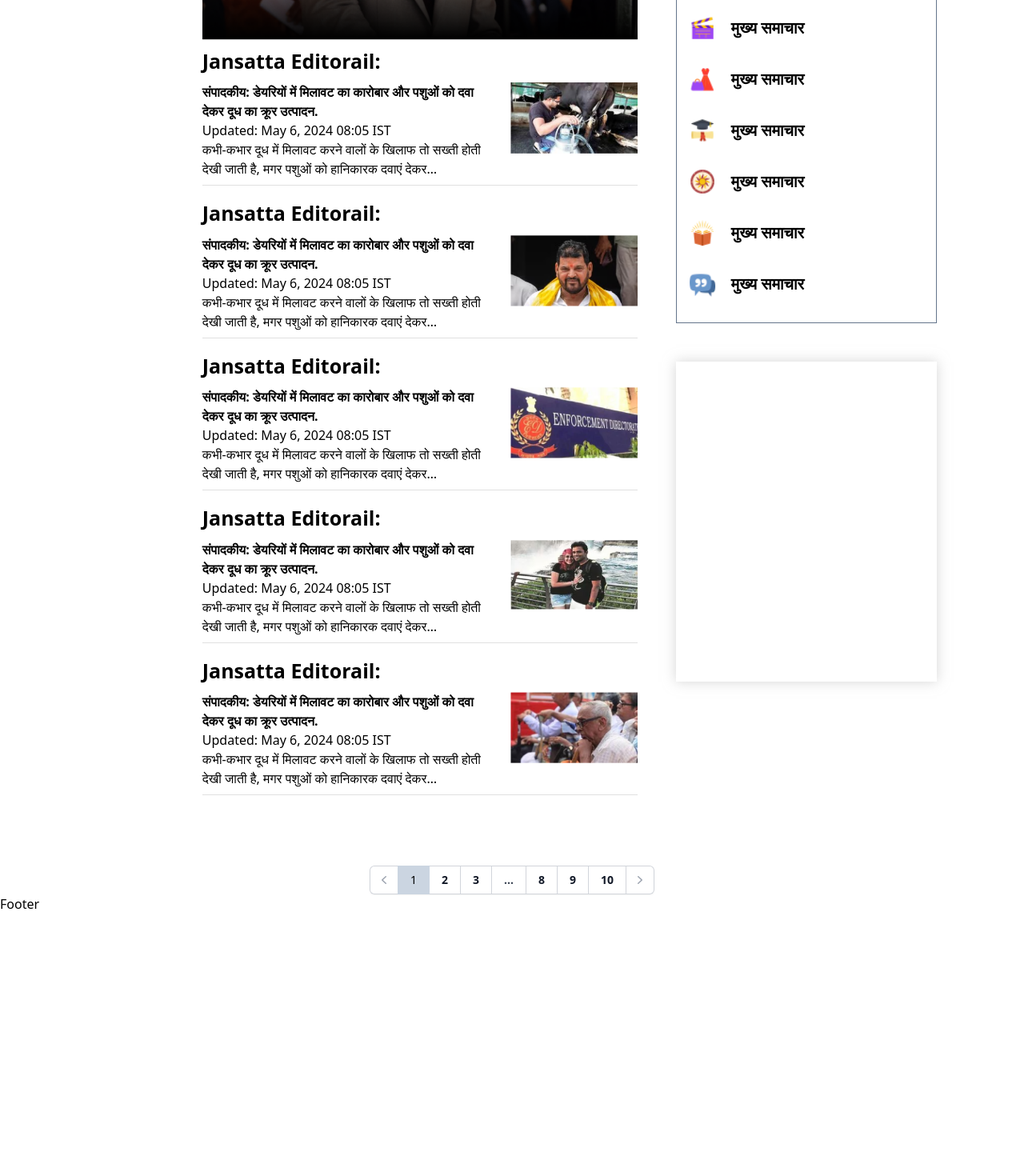
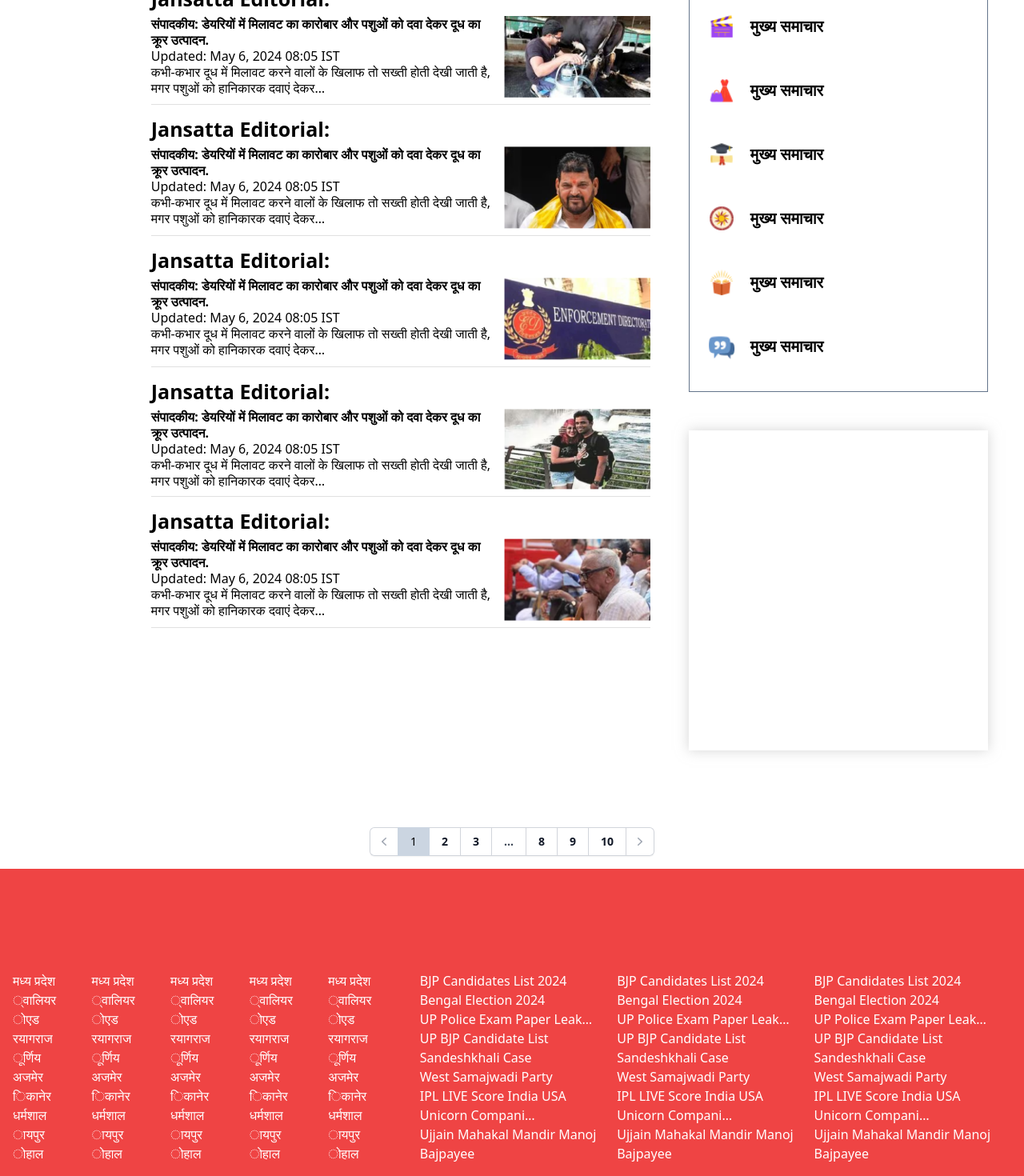
Before and after one commit to sidram403/news-paper, a React (Vite) app: page / in a window 1280 px wide. Shown: the part 900-2370 px from the top of the page at 80% size. Before the commit the page ends 2042 px from the top, so only its background shows below. Built offline with nearby package versions, Linux system fonts and the light colour scheme.

Commit message:
footer added

```diff
--- a/src/components/Footer.jsx
+++ b/src/components/Footer.jsx
@@ -1,9 +1,63 @@
-import React from 'react'
+import React from "react";
 
 const Footer = () => {
   return (
-    <div>Footer</div>
-  )
-}
+    <div className="py-8 w-full px-4 bg-red-500 text-white">
+      <div className="mt-24 flex flex-col md:flex-row items-start gap-4">
+        <div className="w-full md:w-2/5 flex flex-wrap">
+          {Array(5)
+            .fill("")
+            .map((_, index) => (
+              <div key={index} className="w-1/2 md:w-1/5 mb-4">
+                <ul className="space-y-0">
+                  {[
+                    "मध्य प्रदेश",
+                    "्वालियर",
+                    "ोएड",
+                    "रयागराज",
+                    "ूर्णिय",
+                    "अजमेर",
+                    "िकानेर",
+                    "धर्मशाल",
+                    "ायपुर",
+                    "ोहाल",
+                  ].map((link, i) => (
+                    <li key={i}>{link}</li>
+                  ))}
+                </ul>
+              </div>
+            ))}
+        </div>
+        <div className="w-full md:w-3/5 flex flex-wrap">
+          {Array(3)
+            .fill("")
+            .map((_, index) => (
+              <div key={index} className="w-1/2 md:w-1/3 mb-4">
+                <ul className="space-y-0">
 
-export default Footer
+                  {[
+                    "BJP Candidates List 2024",
+                    "Bengal Election 2024",
+                    "UP Police Exam Paper Leak…",
+                    "UP BJP Candidate List",
+                    "Sandeshkhali Case",
+                    "West Samajwadi Party",
+                    "IPL LIVE Score India USA",
+                    "Unicorn Compani…",
+                    "Ujjain Mahakal Mandir Manoj Bajpayee"
+
+                  ]
+
+                    .map((link, i) => (
+                      <li key={i}>{link}</li>
+                    ))}
+                </ul>
+              </div>
+            ))}
+        </div>
+      </div>
+    </div>
+  );
+};
+
+export default Footer;
--- a/src/components/Header.jsx
+++ b/src/components/Header.jsx
@@ -1,25 +1,24 @@
 import React from "react";
 import Logo from "../assets/logo.png";
-
 import SearchIcon from "@mui/icons-material/Search";
 
 const Header = () => {
   return (
-    <div className="max-w-auto flex px-32 py-4 flex-col h-[100px] bg-red-700 text-white">
-      <div className="flex justify-between items-center">
-        <div className="py-2 px-2 bg-white">
+    <div className="w-full flex px-4 py-4 md:px-32 md:py-4 flex-col h-auto bg-red-700 text-white">
+      <div className="flex flex-col md:flex-row justify-between items-center">
+        <div className="py-2 px-2 bg-white mb-4 md:mb-0">
           <img src={Logo} alt="logo" className="w-28 h-10" />
         </div>
-        <div className="flex justify-between items-center gap-20">
-          <div>
-            <ul className="flex items-center justify-btween mx-4">
-              <li className="mr-12 cursor-pointer hover:underline">होम</li>
-              <li className="mr-12 cursor-pointer hover:underline">पढ़िए</li>
-              <li className="mr-12 cursor-pointer hover:underline">देखिये</li>
-              <li className="mr-12 cursor-pointer hover:underline">हिन्दी</li>
+        <div className="flex flex-col md:flex-row justify-between items-center gap-4 md:gap-20">
+          <div className="mb-4 md:mb-0">
+            <ul className="flex flex-col md:flex-row items-center justify-center md:justify-between mx-4">
+              <li className="md:mr-12 cursor-pointer hover:underline mb-2 md:mb-0">होम</li>
+              <li className="md:mr-12 cursor-pointer hover:underline mb-2 md:mb-0">पढ़िए</li>
+              <li className="md:mr-12 cursor-pointer hover:underline mb-2 md:mb-0">देखिये</li>
+              <li className="md:mr-12 cursor-pointer hover:underline mb-2 md:mb-0">हिन्दी</li>
             </ul>
           </div>
-          <div className="flex justify-between items-center gap-8">
+          <div className="flex justify-center items-center gap-4 md:gap-8">
             <SearchIcon />
             <button className="bg-white py-2 px-8 rounded-3xl text-black cursor-pointer">
               लॉगिन करें
--- a/src/pages/Home.jsx
+++ b/src/pages/Home.jsx
@@ -22,7 +22,7 @@
   {
     id: 1,
     img: ArticleCoverImg1,
-    title: "Jansatta Editorail:",
+    title: "Jansatta Editorial:",
     subtitle:
       "संपादकीय: डेयरियों में मिलावट का कारोबार और पशुओं को दवा देकर दूध का क्रूर उत्पादन.",
     published: "May 6, 2024 08:05 IST",
@@ -32,7 +32,7 @@
   {
     id: 2,
     img: ArticleCoverImg2,
-    title: "Jansatta Editorail:",
+    title: "Jansatta Editorial:",
     subtitle:
       "संपादकीय: डेयरियों में मिलावट का कारोबार और पशुओं को दवा देकर दूध का क्रूर उत्पादन.",
     published: "May 6, 2024 08:05 IST",
@@ -42,7 +42,7 @@
   {
     id: 3,
     img: ArticleCoverImg3,
-    title: "Jansatta Editorail:",
+    title: "Jansatta Editorial:",
     subtitle:
       "संपादकीय: डेयरियों में मिलावट का कारोबार और पशुओं को दवा देकर दूध का क्रूर उत्पादन.",
     published: "May 6, 2024 08:05 IST",
@@ -52,7 +52,7 @@
   {
     id: 4,
     img: ArticleCoverImg4,
-    title: "Jansatta Editorail:",
+    title: "Jansatta Editorial:",
     subtitle:
       "संपादकीय: डेयरियों में मिलावट का कारोबार और पशुओं को दवा देकर दूध का क्रूर उत्पादन.",
     published: "May 6, 2024 08:05 IST",
@@ -62,7 +62,7 @@
   {
     id: 5,
     img: ArticleCoverImg5,
-    title: "Jansatta Editorail:",
+    title: "Jansatta Editorial:",
     subtitle:
       "संपादकीय: डेयरियों में मिलावट का कारोबार और पशुओं को दवा देकर दूध का क्रूर उत्पादन.",
     published: "May 6, 2024 08:05 IST",
@@ -123,88 +123,74 @@
     title: "मुख्य समाचार",
   },
 ];
+
 const Home = () => {
   const [activeType, setActiveType] = useState(1);
 
-  const handleTypeclick = (index, e) => {
+  const handleTypeClick = (index, e) => {
     e.preventDefault();
     setActiveType(index);
   };
 
   return (
-    <div className="max-w-auto flex flex-col justify-center items-center w-full h-full">
-      <div className="mt-20 w-full h-[300px] bg-[#F1F1F1]">
-        <p className="text-center">Advertisement </p>
-        <div className="flex justify-center py-16 px-48 items-center text-center">
+    <div className="w-full flex flex-col items-center">
+      <div className="mt-20 w-full bg-[#F1F1F1]">
+        <p className="text-center">Advertisement</p>
+        <div className="flex justify-center py-8 px-4 md:px-48 items-center text-center">
           <img src={Advertisement} alt="aads image" className="w-full h-32" />
         </div>
       </div>
-      <div className="flex items-center w-full">
+      <div className="flex items-center w-full py-4">
         <div className="flex-1 h-4 bg-[#064E55]"></div>
-        <button className="bg-red-500 px-24 py-4 text-white font-bold text-[25px]">
+        <button className="bg-red-500 px-6 md:px-24 py-2 md:py-4 text-white font-bold text-lg md:text-[25px]">
           ख़ास ख़बर
         </button>
         <div className="flex-1 h-4 bg-[#064E55]"></div>
       </div>
-      <div className="py-20 px-4 w-full h-full">
-        <div className="px-20 flex gap-12 w-full">
-          <div className="w-[10%]"></div>
-          <div className="w-[50%]">
+      <div className="py-8 md:py-20 px-4 w-full">
+        <div className="flex flex-col md:flex-row gap-8 md:gap-12 w-full">
+          <div className="md:w-[10%]"></div>
+          <div className="md:w-[50%]">
             <div>
-              <img
-                src={ArticleImg}
-                alt="ArticleImg"
-                className="w-full h-[320px]"
-              />
+              <img src={ArticleImg} alt="ArticleImg" className="w-full h-auto md:h-[320px]" />
             </div>
             {articleData.map((item) => (
               <div className="py-2 w-full cursor-pointer" key={item.id}>
-                <h1 className="font-bold text-[25px]">{item.title}</h1>
-                <div className="flex gap-4 py-2">
-                  <div className="w-[70%]">
-                    <p className="font-semibold text-[16px]">{item.subtitle}</p>
-                    <p className=" text-[16px]">Updated: {item.published}</p>
-                    <p className="font-normal text-[16px]">
-                      {item.description}
-                    </p>
+                <h1 className="font-bold text-lg md:text-[25px]">{item.title}</h1>
+                <div className="flex flex-col md:flex-row gap-4 py-2">
+                  <div className="md:w-[70%]">
+                    <p className="font-semibold text-sm md:text-[16px]">{item.subtitle}</p>
+                    <p className="text-sm md:text-[16px]">Updated: {item.published}</p>
+                    <p className="font-normal text-sm md:text-[16px]">{item.description}</p>
                   </div>
-                  <div className="w-[30%]">
-                    <img
-                      src={item.img}
-                      alt="ArticleCoverImg"
-                      className="w-full h-auto"
-                    />
+                  <div className="md:w-[30%]">
+                    <img src={item.img} alt="ArticleCoverImg" className="w-full h-auto" />
                   </div>
                 </div>
                 <Divider />
               </div>
             ))}
           </div>
-          <div className="w-[30%] flex flex-col gap-12 h-fit">
-            <div className="w-full border border-slate-500 py-4 h-fit">
+          <div className="md:w-[30%] flex flex-col gap-4 md:gap-12">
+            <div className="w-full border border-slate-500 py-4">
               {types.map((item) => (
                 <div
-                onClick={(e) => handleTypeclick(item.id, e)}
+                  onClick={(e) => handleTypeClick(item.id, e)}
                   key={item.id}
-                className={`flex items-center gap-1 cursor-pointer ${
+                  className={`flex items-center gap-1 cursor-pointer p-2 ${
                     activeType === item.id ? "bg-red-500 text-white" : ""
                   }`}
                 >
-                <img src={item.img} alt="Icon1" className="w-16 h-16" />
-                <p className="font-semibold text-[20px]">{item.title}</p>
+                  <img src={item.img} alt="Icon" className="w-8 h-8 md:w-16 md:h-16" />
+                  <p className="font-semibold text-sm md:text-[20px]">{item.title}</p>
                 </div>
               ))}
             </div>
-            <div className="w-full shadow-custom-light py-4 h-fit min-h-[400px] ">
-
-            </div>
-
-
-
+            <div className="w-full shadow-custom-light py-4 min-h-[200px] md:min-h-[400px]"></div>
           </div>
         </div>
       </div>
-      <div>
+      <div className="py-4">
         <nav
           className="isolate inline-flex -space-x-px rounded-md shadow-sm"
           aria-label="Pagination"
@@ -221,9 +207,9 @@
               aria-hidden="true"
             >
               <path
-                fill-rule="evenodd"
+                fillRule="evenodd"
                 d="M12.79 5.23a.75.75 0 01-.02 1.06L8.832 10l3.938 3.71a.75.75 0 11-1.04 1.08l-4.5-4.25a.75.75 0 010-1.08l4.5-4.25a.75.75 0 011.06.02z"
-                clip-rule="evenodd"
+                clipRule="evenodd"
               />
             </svg>
           </a>
@@ -279,9 +265,9 @@
               aria-hidden="true"
             >
               <path
-                fill-rule="evenodd"
+                fillRule="evenodd"
                 d="M7.21 14.77a.75.75 0 01.02-1.06L11.168 10 7.23 6.29a.75.75 0 111.04-1.08l4.5 4.25a.75.75 0 010 1.08l-4.5 4.25a.75.75 0 01-1.06-.02z"
-                clip-rule="evenodd"
+                clipRule="evenodd"
               />
             </svg>
           </a>
```
Lines whose indentation alone changed are shown as unchanged.
